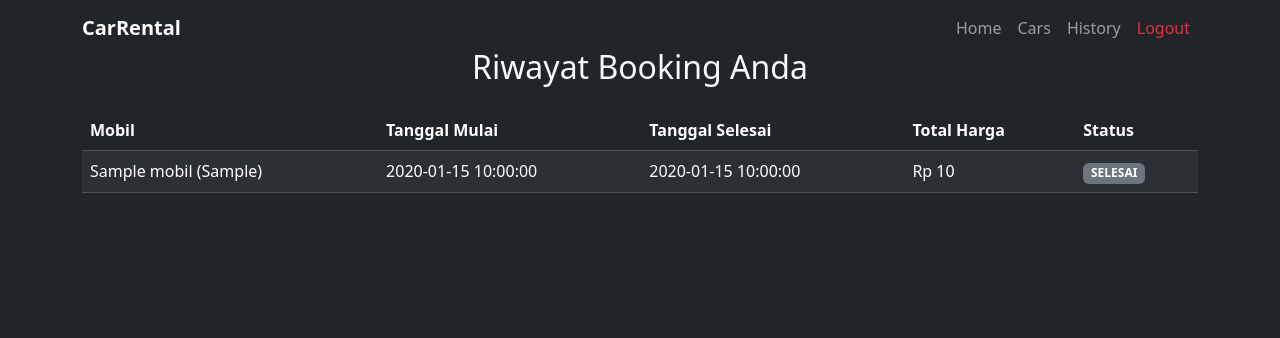
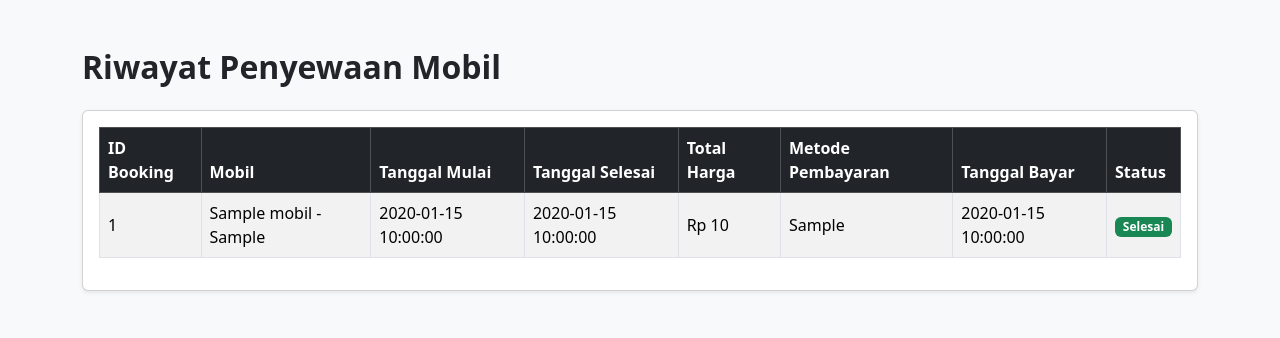
Before and after one commit to MuhammadRafif06/car_rental, a PHP site: page /riwayat.php in a window 1280 px wide. Shown: the top 338 px of the page. Run offline with PHP 8.4, Linux system fonts and the light colour scheme; the visitor is signed in with stand-in values (Sample User, id 1); tables that the repository leaves empty or names only in its code hold one stand-in row (values such as "Sample post").

Commit message:
update: riwayat page

```diff
--- a/user/riwayat.php
+++ b/user/riwayat.php
@@ -3,86 +3,95 @@ session_start();
 require_once __DIR__ . '/../config/db.php';
 $conn = getConnection();
 
-if (!isset($_SESSION['id']) || $_SESSION['role'] !== 'penyewa') {
-  header("Location: ../login.php");
+if (!isset($_SESSION['id'])) {
+  header("Location: login.php");
   exit;
 }
 
 $id_penyewa = $_SESSION['id'];
 
-$query = "
-  SELECT b.*, m.nama_mobil, m.merek
+// ambil data riwayat booking langsung dari tabel booking
+$query = $conn->prepare("
+  SELECT
+    b.id_booking,
+    m.nama_mobil,
+    m.merek,
+    b.tanggal_mulai,
+    b.tanggal_selesai,
+    b.total_harga,
+    b.metode_pembayaran,
+    b.tanggal_bayar,
+    b.status
   FROM booking b
   JOIN mobil m ON b.id_mobil = m.id_mobil
   WHERE b.id_penyewa = ?
   ORDER BY b.tanggal_dibuat DESC
-";
-$stmt = $conn->prepare($query);
-$stmt->bind_param("i", $id_penyewa);
-$stmt->execute();
-$result = $stmt->get_result();
+");
+$query->bind_param("i", $id_penyewa);
+$query->execute();
+$result = $query->get_result();
 ?>
 
 <!DOCTYPE html>
-<html lang="en">
+<html lang="id">
 <head>
   <meta charset="UTF-8">
-  <meta name="viewport" content="width=device-width, initial-scale=1.0">
-  <title>Riwayat Booking</title>
+  <title>Riwayat Penyewaan</title>
   <link href="https://cdn.jsdelivr.net/npm/bootstrap@5.3.3/dist/css/bootstrap.min.css" rel="stylesheet">
 </head>
-
-<body class="bg-dark text-light">
-
-<nav class="navbar navbar-expand-lg navbar-dark fixed-top">
-    <div class="container">
-      <a class="navbar-brand fw-bold" href="#">CarRental</a>
-      <button class="navbar-toggler" data-bs-toggle="collapse" data-bs-target="#navbarNav">
-        <span class="navbar-toggler-icon"></span>
-      </button>
-      <div class="collapse navbar-collapse justify-content-end" id="navbarNav">
-        <ul class="navbar-nav">
-          <li class="nav-item"><a href="index.php" class="nav-link">Home</a></li>
-          <li class="nav-item"><a href="#cars" class="nav-link">Cars</a></li>
-          <li class="nav-item"><a href="riwayat.php" class="nav-link">History</a></li>
-          <li class="nav-item"><a href="../logout.php" class="nav-link text-danger">Logout</a></li>
-        </ul>
-      </div>
-    </div>
-  </nav>
+<body class="bg-light">
 
 <div class="container py-5">
-    <h2 class="text-center mb-4">Riwayat Booking Anda</h2>
+  <h2 class="fw-bold mb-4">Riwayat Penyewaan Mobil</h2>
 
-    <table class="table table-dark table-striped align-middle">
-      <thead>
+  <div class="card shadow-sm">
+    <div class="card-body">
+      <table class="table table-bordered table-striped align-middle">
+        <thead class="table-dark">
           <tr>
+            <th>ID Booking</th>
             <th>Mobil</th>
             <th>Tanggal Mulai</th>
             <th>Tanggal Selesai</th>
             <th>Total Harga</th>
+            <th>Metode Pembayaran</th>
+            <th>Tanggal Bayar</th>
             <th>Status</th>
           </tr>
         </thead>
         <tbody>
-        <?php while ($row = $result->fetch_assoc()) { ?>
+          <?php if ($result->num_rows > 0): ?>
+            <?php while ($row = $result->fetch_assoc()): ?>
               <tr>
-            <td><?= htmlspecialchars($row['nama_mobil']); ?> (<?= htmlspecialchars($row['merek']); ?>)</td>
+                <td><?= htmlspecialchars($row['id_booking']); ?></td>
+                <td><?= htmlspecialchars($row['nama_mobil'] . ' - ' . $row['merek']); ?></td>
                 <td><?= htmlspecialchars($row['tanggal_mulai']); ?></td>
                 <td><?= htmlspecialchars($row['tanggal_selesai']); ?></td>
                 <td>Rp <?= number_format($row['total_harga'], 0, ',', '.'); ?></td>
+                <td><?= htmlspecialchars($row['metode_pembayaran'] ?? '-'); ?></td>
+                <td><?= htmlspecialchars($row['tanggal_bayar'] ?? '-'); ?></td>
                 <td>
-              <span class="badge
-                <?= $row['status'] == 'pending' ? 'bg-warning' :
-                    ($row['status'] == 'approved' ? 'bg-success' :
-                    ($row['status'] == 'rejected' ? 'bg-danger' : 'bg-secondary')); ?>">
-                <?= strtoupper($row['status']); ?>
-              </span>
+                  <?php
+                    $statusClass = match($row['status']) {
+                      'dipesan' => 'warning',
+                      'berjalan' => 'primary',
+                      'selesai' => 'success',
+                      'dibatalkan' => 'danger',
+                      default => 'secondary'
+                    };
+                  ?>
+                  <span class="badge bg-<?= $statusClass; ?>"><?= ucfirst($row['status']); ?></span>
                 </td>
               </tr>
-        <?php } ?>
+            <?php endwhile; ?>
+          <?php else: ?>
+            <tr><td colspan="8" class="text-center text-muted">Belum ada riwayat penyewaan</td></tr>
+          <?php endif; ?>
         </tbody>
       </table>
     </div>
+  </div>
+</div>
+
 </body>
 </html>
```
Also changed, not shown: user/sewa.php (+28 -5 lines). Lines whose indentation alone changed are shown as unchanged.
